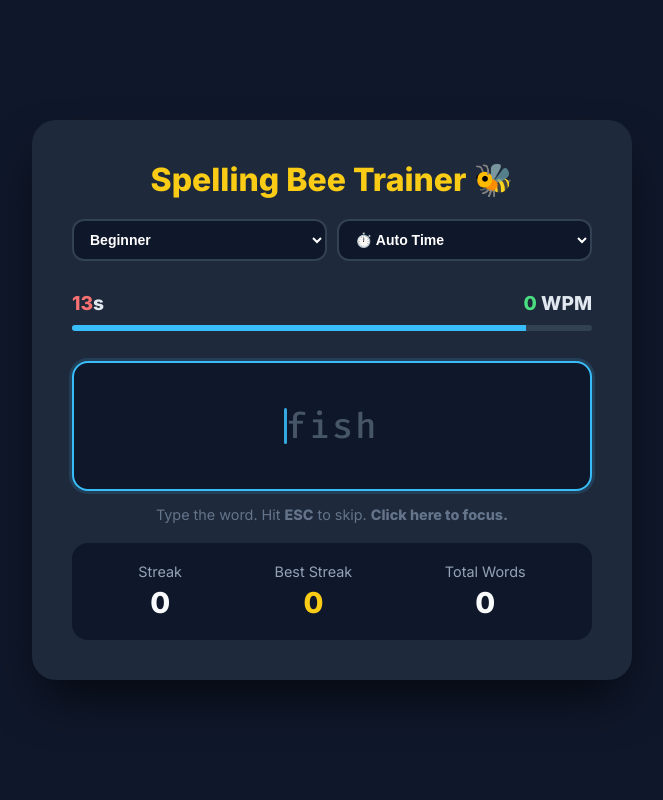
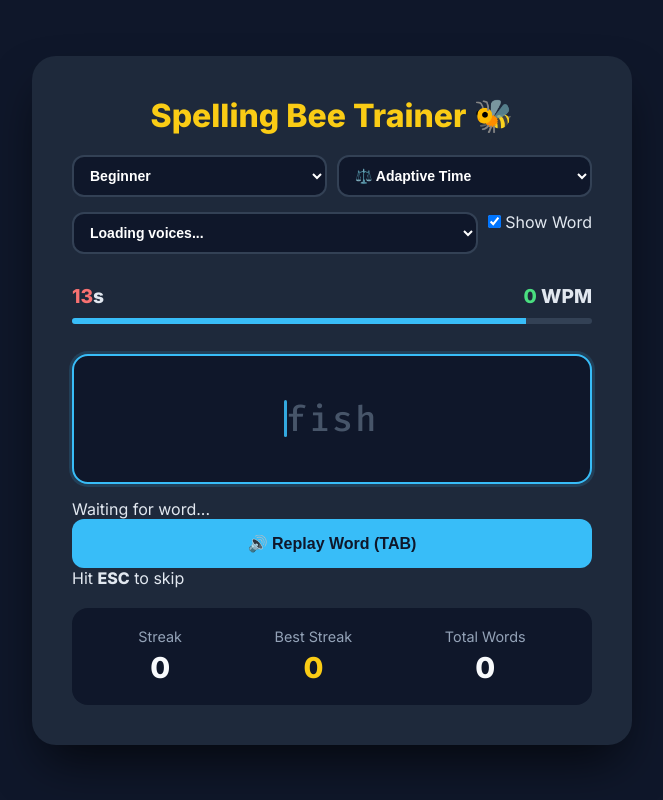
Before and after one commit to Matschmellow/SpellingBee, a plain HTML site: page index.html in a window 1280 px wide. Both pictures are taken after a click on the button "Start Training". Shown: the whole page, without its empty margins (308-971 px from the left). Drawn offline with Linux system fonts and the light colour scheme.

Commit message:
Update index.html

```diff
--- a/index.html
+++ b/index.html
@@ -24,15 +24,23 @@
                         <option value="random">🎲 Random Words</option>
                     </select>
 
-                    <select id="timer-mode" title="Select Time Mode">
-                        <option value="auto">⏱️ Auto Time</option>
-                        <option value="manual">⚙️ Manual Time</option>
+                    <select id="timer-mode" title="Select Time Principle">
+                        <option value="adaptive">⚖️ Adaptive Time</option>
+                        <option value="timeattack">🔥 60s Time Attack</option>
+                        <option value="zen">🧘 Zen (No Timer)</option>
                     </select>
                 </div>
 
-                <div id="manual-settings" class="hidden">
-                    <input type="range" id="time-slider" min="3" max="30" value="10">
-                    <span id="slider-val">10s</span>
+                <div class="controls toggle-controls">
+                    <select id="voice-select" title="Select Voice">
+                        <option value="">Loading voices...</option>
+                    </select>
+
+                    <label class="toggle-switch" title="Show or hide the word before typing">
+                        <input type="checkbox" id="show-word-toggle" checked>
+                        <span class="slider"></span>
+                        <span class="label-text">Show Word</span>
+                    </label>
                 </div>
 
                 <button id="start-btn">Start Training</button>
@@ -42,27 +50,45 @@
         <main id="game-area" class="hidden">
             <div class="top-bar">
                 <div class="timer-box">
-                    <span id="time-left">0</span>s
+                    <span id="time-left">0</span><span id="time-unit">s</span>
                 </div>
                 <div class="wpm-box">
                     <span id="wpm-display">0</span> WPM
                 </div>
             </div>
 
-            <div class="progress-bar-container">
+            <div class="progress-bar-container" id="progress-container">
                 <div class="progress-bar" id="progress-bar"></div>
             </div>
 
             <!-- Typing Interface -->
             <div class="typing-container" id="typing-container">
+
+                <!-- Summary Screen -->
+                <div id="summary-screen" class="hidden">
+                    <h2>Time's Up! ⏰</h2>
+                    <div class="summary-stats">
+                        <p>Words Spelled: <span id="final-words">0</span></p>
+                    </div>
+                    <p class="restart-hint">Press <b>Enter</b> to restart</p>
+                </div>
+
                 <div id="word-display" class="word-display">
                     <!-- Spans will be injected here -->
                 </div>
-                <!-- Hidden input for mobile keyboard & precise tracking -->
+
                 <input type="text" id="hidden-input" autocomplete="off" spellcheck="false" autocorrect="off" autocapitalize="off">
             </div>
 
-            <p class="hint">Type the word. Hit <b>ESC</b> to skip. <b>Click here to focus.</b></p>
+            <!-- Definition Box -->
+            <div id="definition-box" class="definition-box">
+                <span class="loading">Waiting for word...</span>
+            </div>
+
+            <div class="action-hints">
+                <button id="replay-btn" class="icon-btn" title="Replay Audio (TAB)">🔊 Replay Word (TAB)</button>
+                <span class="hint-text">Hit <b>ESC</b> to skip</span>
+            </div>
         </main>
 
         <div class="stats-area">
```
